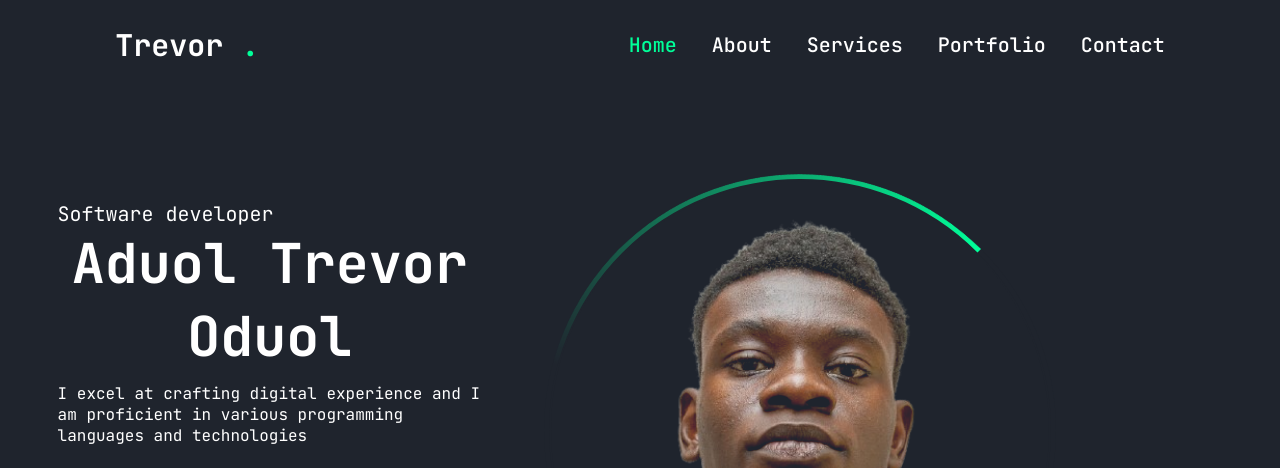
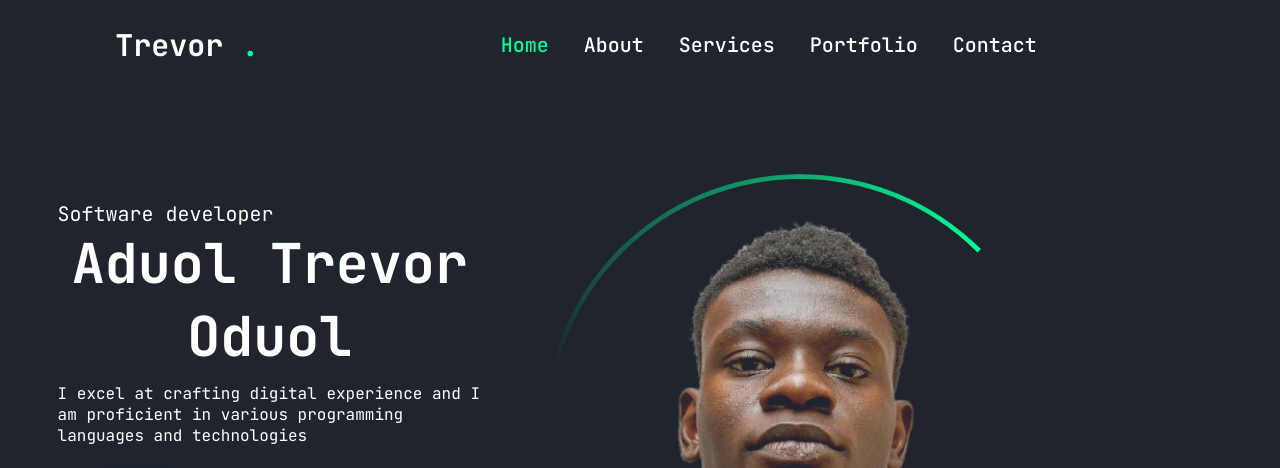
Before and after one commit to HCSButcher/hackathon-Portfolio-, a plain HTML site: page index.html in a window 1280 px wide. Shown: the top 468 px of the page. Drawn offline with nearby package versions, Linux system fonts and the light colour scheme.

Commit message:
finished home responsiveness

```diff
--- a/style.css
+++ b/style.css
@@ -792,6 +792,9 @@ button:hover{
 }
 
 @media (min-width: 770px ) and (max-width: 1440px ){
+ .navbar{
+  width:90%;
+ }
   .home{
     width:87%;
      padding: 60px 2% 0;
```
